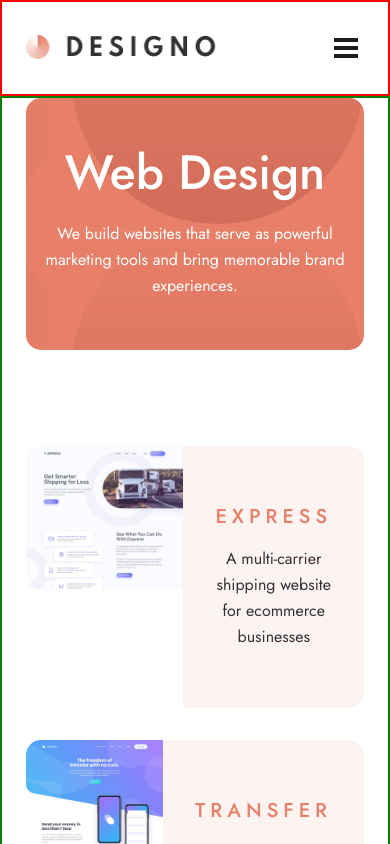
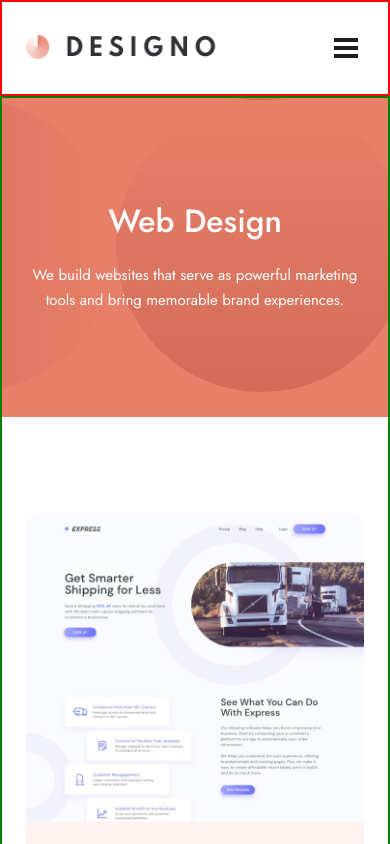
Before and after one commit to seamissu/designo-multi-page-website, a Next.js app: page /webdesign in a window 390 px wide. Shown: the top 844 px of the page. Built offline with nearby package versions, Linux system fonts and the light colour scheme.

Commit message:
finish Web Design Page mobile version

```diff
--- a/src/components/Card/Card.module.scss
+++ b/src/components/Card/Card.module.scss
@@ -11,6 +11,12 @@ $mobile-and-below: 550px;
     grid-template-columns: 1fr 1fr;
     grid-template-rows: 1fr;
   }
+
+  @media (max-width: $mobile-and-below) {
+    display: flex;
+    grid-template-columns: revert;
+    grid-template-rows: revert;
+  }
 }
 
 .displaypic {
@@ -22,9 +28,13 @@ $mobile-and-below: 550px;
   border-top-right-radius: 15px;
 
   @media (max-width: $tablet-and-below) {
-    // flex: 1 1 0;
     border-top-right-radius: revert;
     border-bottom-left-radius: 15px;
+  }
+
+  @media (max-width: $mobile-and-below) {
+    border-top-right-radius: 15px;
+    border-bottom-left-radius: revert;
   }
 }
 
@@ -47,9 +57,13 @@ $mobile-and-below: 550px;
   }
 
   @media (max-width: $tablet-and-below) {
-    // flex: 1 1 0;
     border-bottom-left-radius: revert;
     border-top-right-radius: 15px;
+  }
+
+  @media (max-width: $mobile-and-below) {
+    border-bottom-left-radius: 15px;
+    border-top-right-radius: revert;
   }
 }
 
--- a/src/components/DesignHero/DesignHero.module.scss
+++ b/src/components/DesignHero/DesignHero.module.scss
@@ -1,3 +1,7 @@
+// Breakpoints
+$tablet-and-below: 1100px;
+$mobile-and-below: 550px;
+
 .wrapper {
   height: 252px;
   width: 100%;
@@ -15,6 +19,18 @@
   background-repeat: no-repeat;
   background-size: auto;
   background-position: right;
+
+  @media (max-width: $mobile-and-below) {
+    height: 319px;
+    margin-left: -24px;
+    margin-right: -24px;
+    width: revert;
+    border-radius: revert;
+    padding-left: 22px;
+    padding-right: 22px;
+
+    background-position: bottom 25px right -20px;
+  }
 }
 
 .wrapper h1 {
@@ -22,6 +38,11 @@
   line-height: var(--line-height-heading-1);
   font-weight: 500;
   text-align: center;
+
+  @media (max-width: $mobile-and-below) {
+    font-size: 32px;
+    line-height: 36px;
+  }
 }
 
 .wrapper p {
@@ -30,4 +51,9 @@
   font-weight: 400;
   text-align: center;
   max-width: 390px;
+
+  @media (max-width: $mobile-and-below) {
+    font-size: 15px;
+    line-height: 25px;
+  }
 }
--- a/src/components/WebMain/WebMain.js
+++ b/src/components/WebMain/WebMain.js
@@ -73,28 +73,28 @@ function WebMain() {
           className={styles.onlyontablet}
           type={'App'}
           height={200}
-          bgImageUrl={'/home/desktop/image-app-design.jpg'}
+          bgImageUrl={'/home/tablet/image-app-design.jpg'}
           linkURL={'/'}
         />
         <SuperLink
           className={styles.onlyontablet}
           type={'Graphic'}
           height={200}
-          bgImageUrl={'/home/desktop/image-graphic-design.jpg'}
+          bgImageUrl={'/home/tablet/image-graphic-design.jpg'}
           linkURL={'/'}
         />
         <SuperLink
           className={styles.onlyonmobile}
           type={'App'}
           height={250}
-          bgImageUrl={'/home/desktop/image-app-design.jpg'}
+          bgImageUrl={'/home/mobile/image-app-design.jpg'}
           linkURL={'/'}
         />
         <SuperLink
           className={styles.onlyonmobile}
           type={'Graphic'}
           height={250}
-          bgImageUrl={'/home/desktop/image-graphic-design.jpg'}
+          bgImageUrl={'/home/mobile/image-graphic-design.jpg'}
           linkURL={'/'}
         />
       </section>
--- a/src/components/WebMain/WebMain.module.scss
+++ b/src/components/WebMain/WebMain.module.scss
@@ -51,6 +51,10 @@ $mobile-and-below: 550px;
     grid-template-rows: repeat(6, 1fr);
     gap: 32px;
   }
+
+  @media (max-width: $mobile-and-below) {
+    gap: 40px;
+  }
 }
 
 .designwrapper {
```
